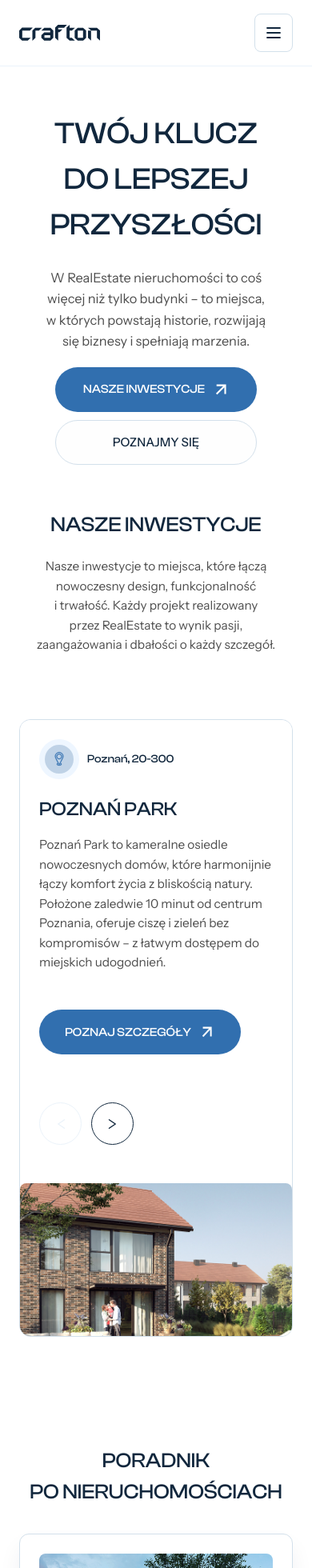
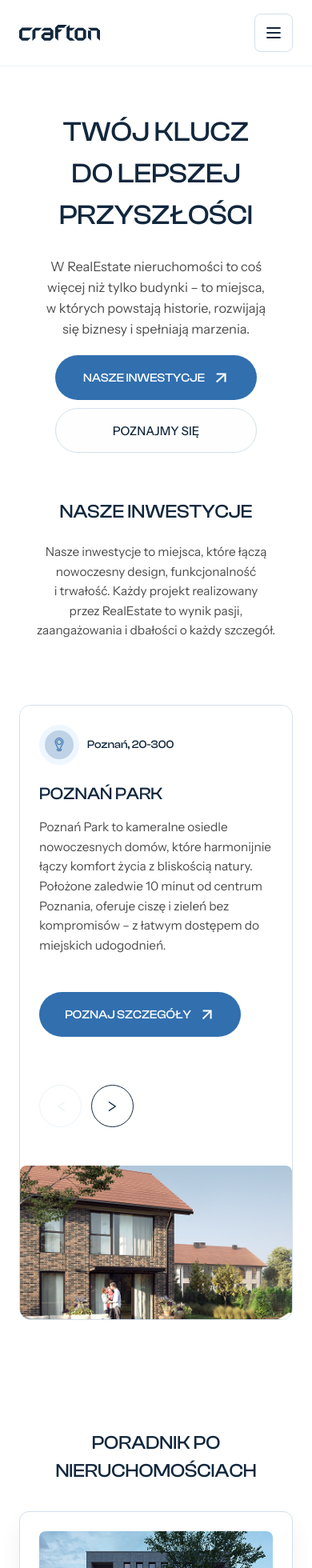
Before and after one commit to AntoniZalewski/crafton-task, a Next.js app: page / in a window 390 px wide. Shown: the top 1960 px of the page at 80% size. Built offline with nearby package versions, Linux system fonts and the light colour scheme.

Commit message:
Refine mobile headings and contact layout

```diff
--- a/src/components/sections/home/ContactSection.tsx
+++ b/src/components/sections/home/ContactSection.tsx
@@ -105,9 +105,9 @@ export default function ContactSection() {
       {/* Dodatkowa kotwica dla linków typu #poznajmy – zatrzymanie pod headerem */}
       <span id="poznajmy" className="block h-0 scroll-mt-[82px]" aria-hidden="true" />
 
-      <div className="mx-container flex w-full flex-col items-center">
+      <div className="mx-container flex w-full flex-col items-center text-center lg:items-start lg:text-left">
         {/* Tytuł sekcji */}
-        <div className="pb-[20px] text-center">
+        <div className="pb-[20px]">
           <h2 className="use-clash h1 text-balance text-[var(--color-dark)]">
             POROZMAWIAJMY
           </h2>
@@ -117,7 +117,7 @@ export default function ContactSection() {
         <form
           onSubmit={handleSubmit}
           noValidate
-          className="flex w-full max-w-[940px] flex-col gap-[32px] rounded-panel border border-[var(--color-white)] bg-[#F6FBFF] px-[24px] py-[36px] shadow-[0_24px_48px_rgba(17,_39,_61,_0.08)] sm:gap-[42px] sm:px-[32px] sm:py-[46px]"
+          className="flex w-full max-w-[940px] flex-col gap-[32px] rounded-panel border border-[var(--color-white)] bg-[#F6FBFF] px-[24px] py-[36px] text-left shadow-[0_24px_48px_rgba(17,_39,_61,_0.08)] sm:gap-[42px] sm:px-[32px] sm:py-[46px]"
         >
           <div>
             <h3 className="use-clash h4 text-balance text-[var(--color-dark)] text-center sm:text-left">
@@ -128,7 +128,7 @@ export default function ContactSection() {
           {/* Wiersz pól: e-mail / imię i nazwisko / temat */}
           <div className="flex flex-wrap gap-[20px]">
             {/* E-MAIL */}
-            <label className="flex w-full flex-col gap-[10px] lg:w-[319px]">
+            <label className="flex w-full flex-col gap-[10px] text-left lg:w-[319px]">
               <span className="use-clash text-[14px] leading-[20px] tracking-[-0.02em] text-[var(--color-text)]">
                 Adres e-mail
               </span>
@@ -156,7 +156,7 @@ export default function ContactSection() {
             </label>
 
             {/* IMIĘ I NAZWISKO */}
-            <label className="flex w-full flex-col gap-[10px] lg:w-[330px]">
+            <label className="flex w-full flex-col gap-[10px] text-left lg:w-[330px]">
               <span className="use-clash text-[14px] leading-[20px] tracking-[-0.02em] text-[var(--color-text)]">
                 Imię i nazwisko
               </span>
@@ -170,7 +170,7 @@ export default function ContactSection() {
             </label>
 
             {/* TEMAT */}
-            <label className="flex w-full flex-col gap-[10px] lg:w-[527px]">
+            <label className="flex w-full flex-col gap-[10px] text-left lg:w-[527px]">
               <span className="use-clash text-[14px] leading-[20px] tracking-[-0.02em] text-[var(--color-text)]">
                 Temat rozmowy
               </span>
@@ -185,7 +185,7 @@ export default function ContactSection() {
           </div>
 
           {/* WIADOMOŚĆ */}
-          <label className="flex flex-col gap-[10px]">
+          <label className="flex flex-col gap-[10px] text-left">
             <span className="use-clash text-[14px] leading-[20px] tracking-[-0.02em] text-[var(--color-text)]">
               Wiadomość
             </span>
--- a/src/components/sections/home/PropertyAdvisorySection.tsx
+++ b/src/components/sections/home/PropertyAdvisorySection.tsx
@@ -37,8 +37,8 @@ export default function PropertyAdvisorySection() {
           id="advisory-heading"
           className="h1 text-balance uppercase text-[var(--color-dark)] text-center lg:text-left"
         >
-          <span className="block">PORADNIK</span>
-          <span className="block">PO NIERUCHOMOŚCIACH</span>
+          <span className="inline lg:block">PORADNIK</span>{' '}
+          <span className="inline lg:block">PO NIERUCHOMOŚCIACH</span>
         </h2>
 
         {/* Siatka kart 1→3 kolumny */}
--- a/src/styles/typography.css
+++ b/src/styles/typography.css
@@ -1,56 +1,69 @@
 /* === Headings (Clash Display / Medium) === */
+
 .h1-hero {
   font-family: var(--font-clash);
   font-weight: 500;
-  font-size: clamp(2.25rem, calc(1.5rem + 3.6vw), 4.6875rem);
-  line-height: clamp(1.1, 1.08 + 0.1vw, 1.2);
+  font-size: clamp(1.9rem, calc(1.2rem + 4vw), 4.6875rem);
+  line-height: clamp(1.12, 1.08 + 0.12vw, 1.22);
   letter-spacing: 0;
   text-wrap: balance;
+  overflow-wrap: anywhere;
+  hyphens: auto;
 }
 
 .h1 {
   font-family: var(--font-clash);
   font-weight: 500;
-  font-size: clamp(1.625rem, calc(1.15rem + 1.9vw), 2.625rem);
-  line-height: clamp(1.25, 1.18 + 0.12vw, 1.4);
+  font-size: clamp(1.4rem, calc(1rem + 2vw), 2.625rem);
+  line-height: clamp(1.26, 1.18 + 0.14vw, 1.4);
   letter-spacing: 0;
   text-wrap: balance;
+  overflow-wrap: anywhere;
+  hyphens: auto;
 }
 
 .h2-hero {
   font-family: var(--font-clash);
   font-weight: 500;
-  font-size: clamp(2rem, calc(1.4rem + 1.8vw), 3.5rem);
-  line-height: clamp(1.2, 1.15 + 0.08vw, 1.35);
+  font-size: clamp(1.7rem, calc(1.15rem + 2.2vw), 3.5rem);
+  line-height: clamp(1.22, 1.16 + 0.1vw, 1.35);
   letter-spacing: 0;
   text-wrap: balance;
+  overflow-wrap: anywhere;
+  hyphens: auto;
 }
 
 .h2 {
   font-family: var(--font-clash);
   font-weight: 500;
-  font-size: clamp(1.5rem, calc(1.2rem + 0.95vw), 2rem);
-  line-height: clamp(1.28, 1.24 + 0.08vw, 1.4);
+  font-size: clamp(1.3rem, calc(1.05rem + 1.2vw), 2rem);
+  line-height: clamp(1.28, 1.22 + 0.1vw, 1.4);
   letter-spacing: 0;
   text-wrap: balance;
+  overflow-wrap: anywhere;
+  hyphens: auto;
 }
 
 .h3 {
   font-family: var(--font-clash);
   font-weight: 500;
-  font-size: clamp(1.25rem, calc(1.1rem + 0.55vw), 1.5rem);
-  line-height: clamp(1.32, 1.28 + 0.06vw, 1.4);
+  font-size: clamp(1.15rem, calc(1rem + 0.6vw), 1.5rem);
+  line-height: clamp(1.32, 1.26 + 0.08vw, 1.4);
   letter-spacing: 0;
   text-wrap: balance;
+  overflow-wrap: anywhere;
+  hyphens: auto;
 }
 
 .h4 {
   font-family: var(--font-clash);
   font-weight: 500;
-  font-size: clamp(1rem, calc(0.95rem + 0.3vw), 1.125rem);
-  line-height: clamp(1.45, 1.5, 1.6);
+  font-size: clamp(0.95rem, calc(0.9rem + 0.35vw), 1.125rem);
+  line-height: clamp(1.45, 1.48 + 0.05vw, 1.6);
   letter-spacing: 0;
   text-wrap: balance;
+  overflow-wrap: anywhere;
+  hyphens: auto;
 }
 
 .h5 {
```
